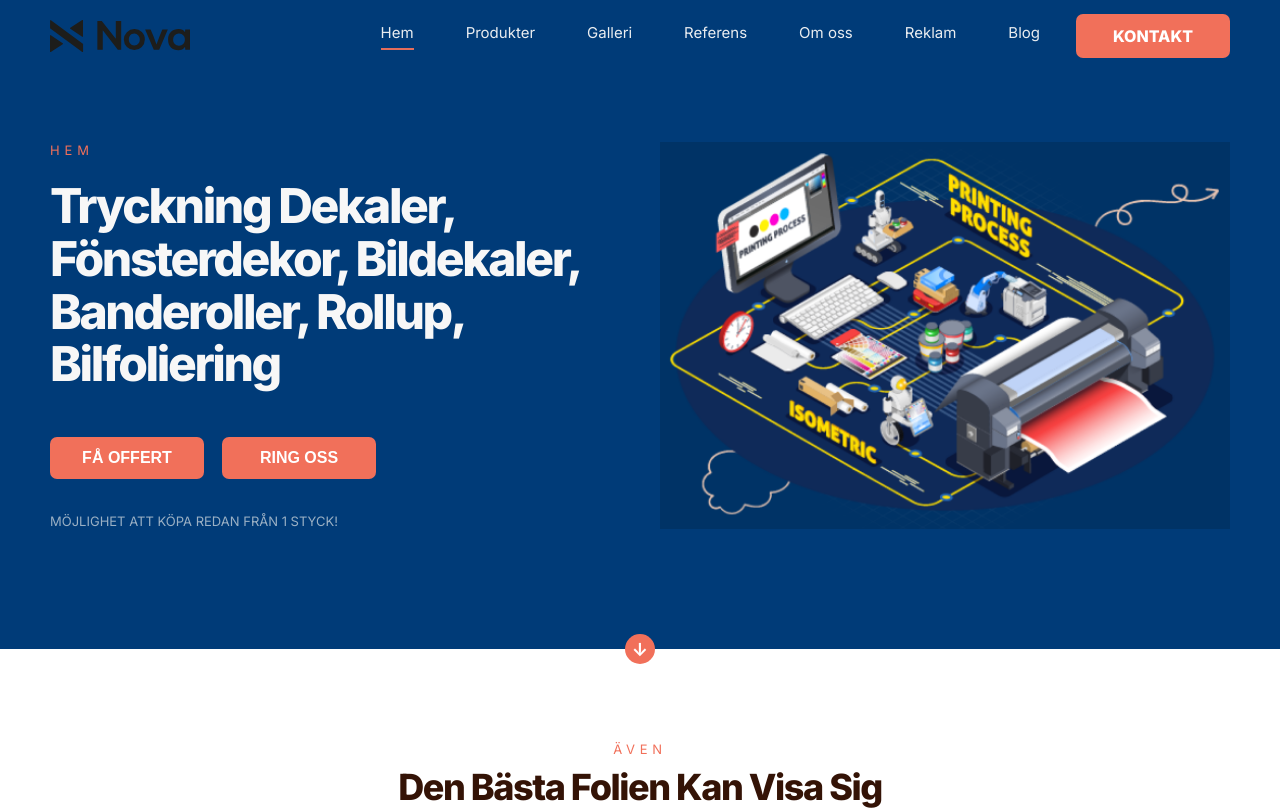
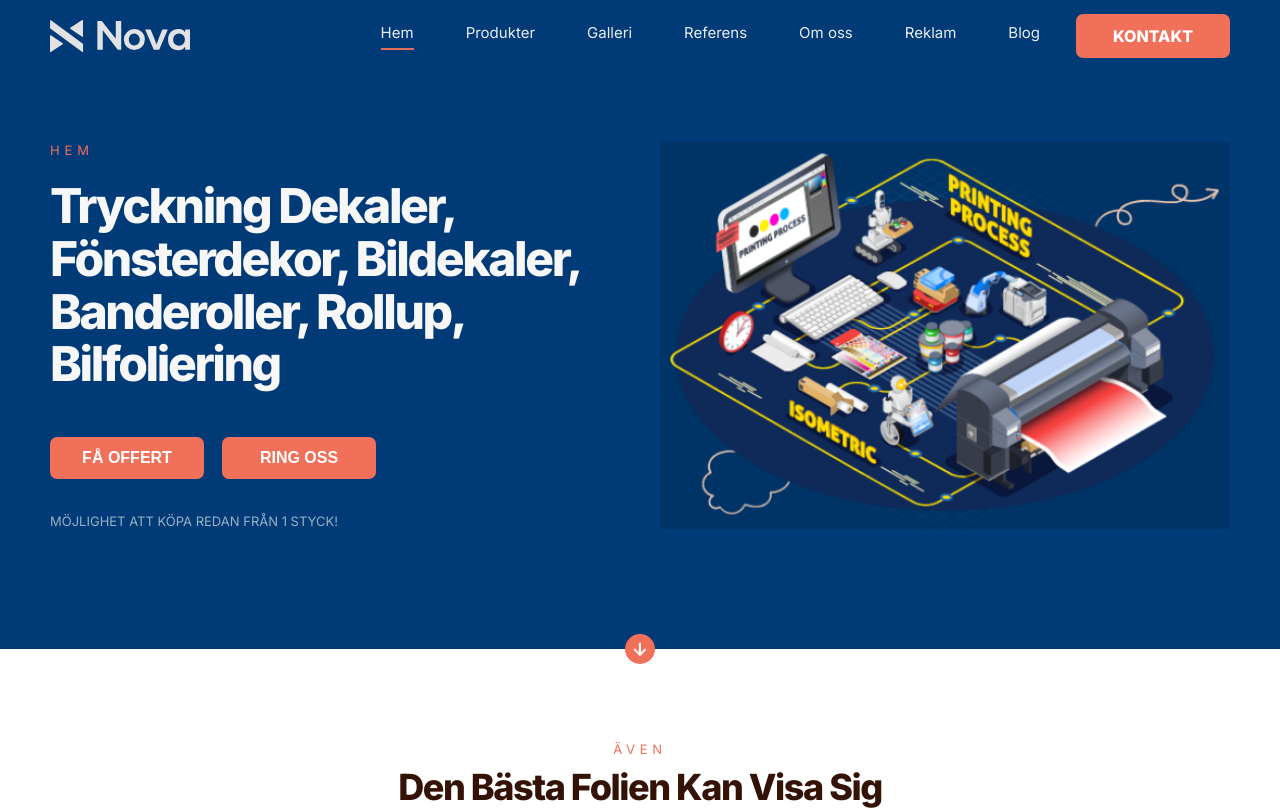
Before and after one commit to akhansson88/nova-react, a React (Vite) app: page / in a window 1280 px wide. Shown: the top 810 px of the page. Built offline with nearby package versions, Linux system fonts and the light colour scheme.

Commit message:
Invert header logo color

```diff
--- a/src/components/Header.jsx
+++ b/src/components/Header.jsx
@@ -16,7 +16,7 @@ function Header() {
             <img
               src="/images/logos/novatryck-logotyp-stockholm-header.svg"
               alt="Novatryck logotyp för reklamtryck i Stockholm"
-              style={{ height: '32px', width: 'auto', display: 'block' }}
+              style={{ height: '32px', width: 'auto', display: 'block', filter: 'invert(1)' }}
             />
           </div>
           {/* Navigation links */}
```
